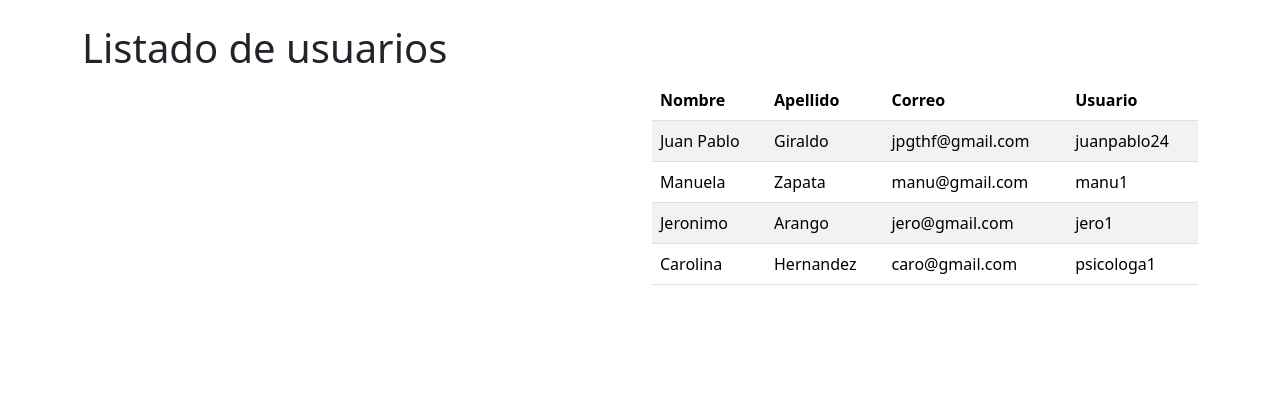
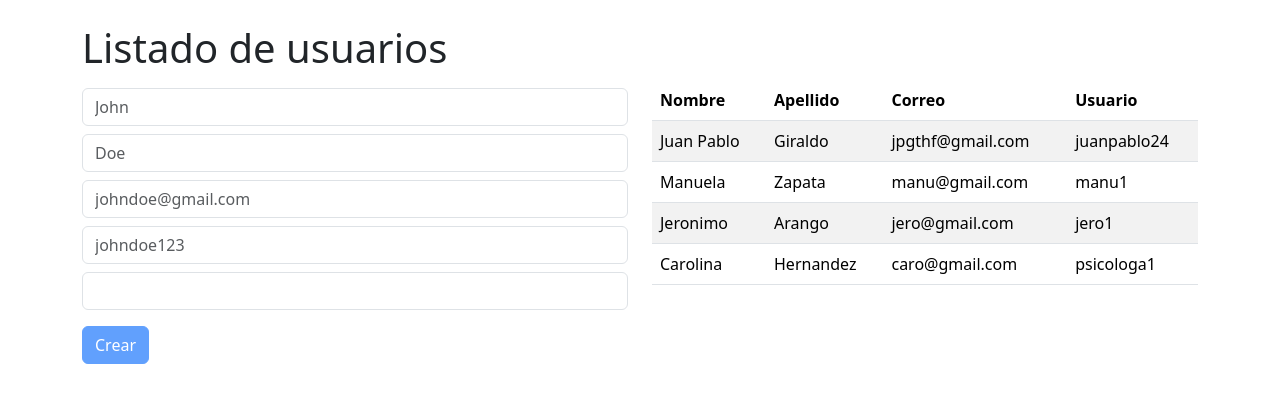
Before and after one commit to JuanPabaz/user-app, an Angular app: page / in a window 1280 px wide. Shown: the top 402 px of the page. Built offline with nearby package versions, Linux system fonts and the light colour scheme.

Commit message:
feat: create user form with validations

```diff
--- a/src/app/components/user-form/user-form.component.html
+++ b/src/app/components/user-form/user-form.component.html
@@ -1,3 +1,113 @@
-<form (ngSubmit)="onSubmit()">
+<form (ngSubmit)="onSubmit(userForm)" #userForm="ngForm">
+    <div>
+        <input
+        type="text"
+        name="name"
+        class="form-control my-2"
+        [(ngModel)]="user.name"
+        placeholder="John"
+        required
+        #name="ngModel">
+        @if (name.invalid && (name.dirty || name.touched)) {
+            @if (name.errors!['required']) {
+                <div class="text-danger">
+                    El nombre es requerido
+                </div>
+            }
+        }
+    </div>
+    <div>
+        <input
+        type="text"
+        class="form-control my-2"
+        name="lastName"
+        [(ngModel)]="user.lastName"
+        placeholder="Doe"
+        required
+        #lastName="ngModel">
+        @if (lastName.invalid && (lastName.dirty || lastName.touched)) {
+            @if (lastName.errors!['required']) {
+                <div class="text-danger">
+                    El apellido es requerido
+                </div>
+            }
+        }
+    </div>
+    <div>
+        <input
+        type="email"
+        name="email"
+        class="form-control my-2"
+        [(ngModel)]="user.email"
+        placeholder="johndoe@gmail.com"
+        required
+        email
+        #email="ngModel">
+        @if (email.invalid && (email.dirty || email.touched)) {
+            @if (email.errors!['required']) {
+                <div class="text-danger">
+                    El correo es requerido
+                </div>
+            }
+            @if (email.errors!['email']) {
+                <div class="text-danger">
+                    Ingrese un correo valido
+                </div>
+            }
+        }
+    </div>
+    <div>
+        <input
+        type="text"
+        name="username"
+        class="form-control my-2"
+        [(ngModel)]="user.username"
+        placeholder="johndoe123"
+        required
+        minlength="8"
+        #username="ngModel">
+        @if (username.invalid && (username.dirty || username.touched)) {
+            @if (username.errors!['required']) {
+                <div class="text-danger">
+                    El nombre de usuario es requerido
+                </div>
+            }
 
+            @if (username.errors!['minlength']) {
+                <div class="text-danger">
+                    El nombre de usuario debe tener mínimo 8 caracteres.
+                </div>
+            }
+        }
+    </div>
+    <div>
+        <input
+        type="password"
+        name="password"
+        class="form-control my-2"
+        [(ngModel)]="user.password"
+        required
+        minlength="8"
+        #password="ngModel">
+        @if (password.invalid && (password.dirty || password.touched)) {
+            @if (password.errors!['required']) {
+                <div class="text-danger">
+                    La contraseña es requerida
+                </div>
+            }
+            @if (password.errors!['minlength']) {
+                <div class="text-danger">
+                    La contraseña debe tener mínimo 8 caracteres.
+                </div>
+            }
+        }
+    </div>
+    <div>
+        <button
+        class="btn btn-primary my-2"
+        type="submit"
+        [disabled]="userForm.invalid">
+            Crear
+        </button>
+    </div>
 </form>
```
